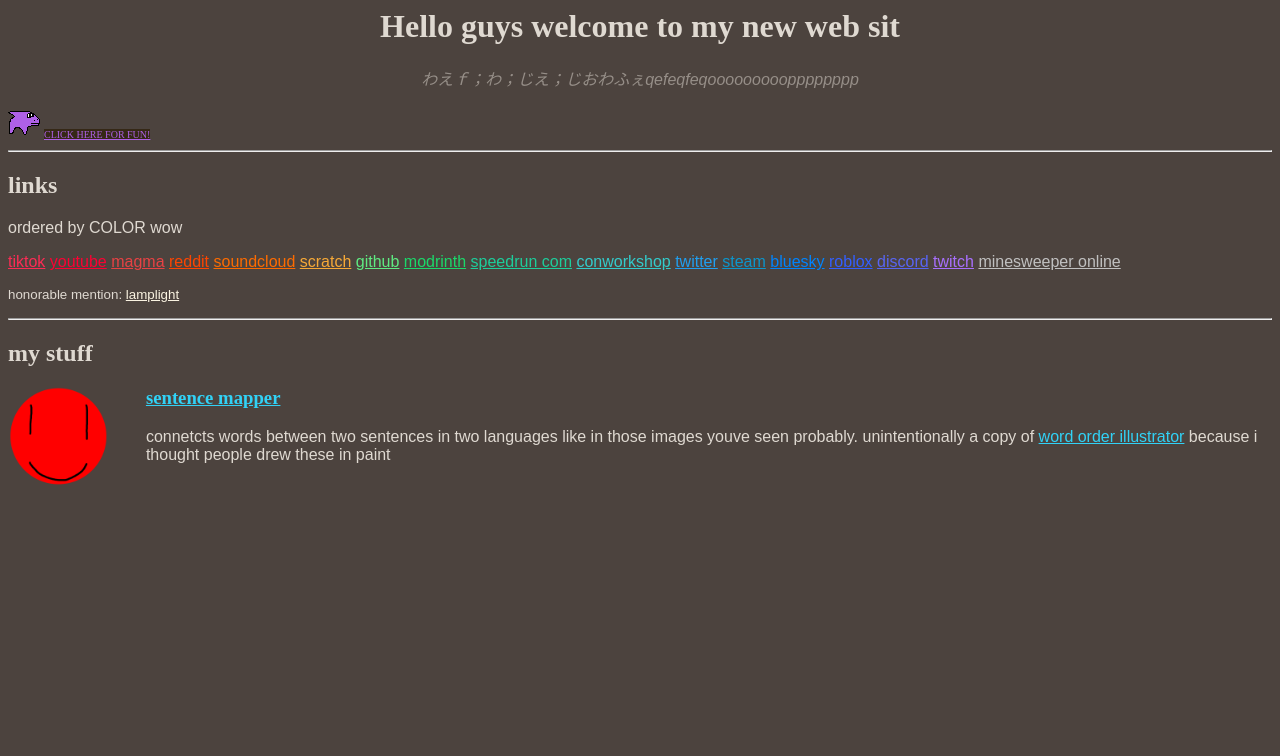
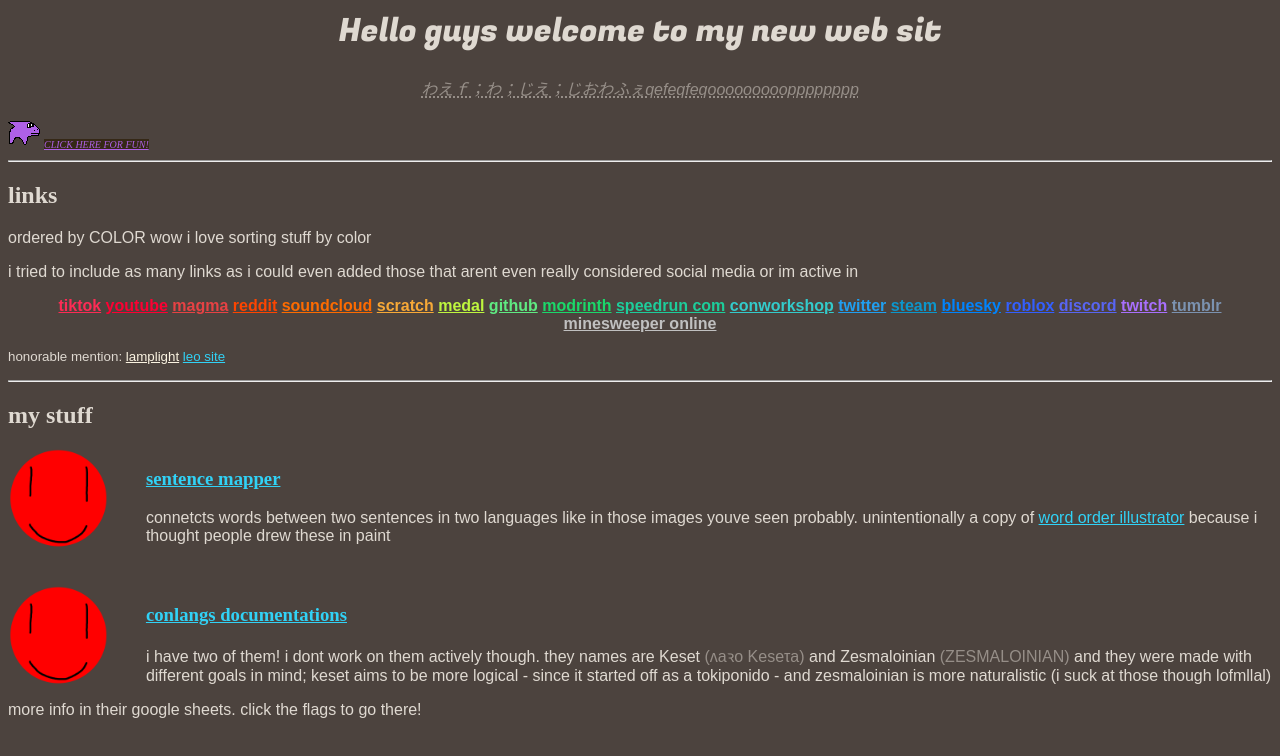
Before and after one commit to GranderUtai/granderutai.github.io, a website: page index.html in a window 1280 px wide. Drawn offline with Linux system fonts and the light colour scheme.

Commit message:
super me!

```diff
--- a/general.css
+++ b/general.css
@@ -8,7 +8,23 @@ a {
 p {
     font-family: sans-serif;
 }
-#altlink {
+.altlink {
     color: #ad60e6;
     background-color: #352816;
 }
+.attention {
+    font-family: "Fugaz One", sans-serif;
+    font-weight: normal;
+}
+.faded {
+    opacity: 50%;
+}
+.hint {
+    text-decoration: underline;
+    text-decoration-style: dotted;
+    text-decoration-thickness: 2px;
+}
+.project-entry {
+    overflow: auto;
+    margin-bottom: 25px;
+}
--- a/index.html
+++ b/index.html
@@ -3,24 +3,30 @@
 	<link rel="icon" href="images/fatudinious.png" type="image/png">
 	<link rel="stylesheet" href="general.css">
 	<meta charset="UTF-8">
-	<style>
-	</style>
+
+	<link rel="preconnect" href="https://fonts.googleapis.com">
+	<link rel="preconnect" href="https://fonts.gstatic.com" crossorigin>
+	<link href="https://fonts.googleapis.com/css2?family=Fugaz+One&display=swap" rel="stylesheet">
+
+
 </head>
 <body>
-	<h1 style="text-align: center">Hello guys welcome to my new web sit</h1>
-	<p style="text-align: center; font-style: italic; color: rgba(223,217,209,0.5)">わえｆ；わ；じえ；じおわふぇqefeqfeqooooooooopppppppp</p>
+	<h1 class="attention" style="text-align: center">Hello guys welcome to my new web sit</h1>
+	<p class="hint faded" title="first ever paragraph added to this site. it serves as a relic of the past and will remain here" style="text-align: center; font-style: italic; cursor: help">わえｆ；わ；じえ；じおわふぇqefeqfeqooooooooopppppppp</p>
 	<img src="images/fatudinious.png" alt="fatudinious">
-	<a id="altlink" href="./redxshrine" style="font-size: 10px">CLICK HERE FOR FUN!</a>
+	<a class="altlink" href="./redxshrine" style="font-size: 10px"><i>CLICK HERE FOR FUN!</i></a>
 	<hr>
 	<h2>links</h2>
-	<p>ordered by COLOR wow</p>
-	<p>
+	<p>ordered by COLOR wow i love sorting stuff by color</p>
+	<p>i tried to include as many links as i could even added those that arent even really considered social media or im active in</p>
+	<p style="text-align: center"><b>
 		<a href="https://tiktok.com/@granderutai" style="color: #fc2c55">tiktok</a>
 		<a href="https://www.youtube.com/@granderutai" style="color: #fd0033">youtube</a>
 		<a href="https://magma.com/artist/granderutai" style="color: #e74244">magma</a>
 		<a href="https://www.reddit.com/user/GranderUtai" style="color: #fd4500">reddit</a>
 		<a href="https://soundcloud.com/granderutai" style="color: #fd6b00">soundcloud</a>
 		<a href="https://scratch.mit.edu/users/granderutai" style="color: #f7a937">scratch</a>
+		<a href="https://medal.tv/u/GranderUtai/?invite=ur-MSxIVXosMjQ2Njg1NTYx" style="color: #bef63e">medal</a>
 		<a href="https://github.com/granderutai" style="color: #5feb82">github</a>
 		<a href="https://modrinth.com/user/GranderUtai" style="color: #1bd86a">modrinth</a>
 		<a href="https://speedrun.com/granderutai" style="color: #1dcd9b">speedrun com</a>
@@ -31,12 +37,25 @@
 		<a href="https://roblox.com/users/549066212" style="color: #335fff">roblox</a>
 		<a href="https://discord.com/users/770228583028490261" style="color: #5865f2">discord</a>
 		<a href="https://www.twitch.tv/granderutai" style="color: #a86ffd">twitch</a>
+		<a href="https://www.tumblr.com/blog/granderutai" style="color: #7b92b0">tumblr</a>
 		<a href="https://minesweeper.online/player/45206259" style="color: #c0c0c0">minesweeper online</a>
-	</p>
-	<p><small>honorable mention: <a href="https://lamplight0.sakura.ne.jp/a/" style="color: #faf3e1">lamplight</a></small></p>
+	</b></p>
+	<p><small>honorable mention:
+		<a href="https://lamplight0.sakura.ne.jp/a" style="color: #faf3e1">lamplight</a>
+		<a href="https://missile-mp3.github.io">leo site</a>
+	</small></p>
 	<hr>
 	<h2>my stuff</h2>
-	<a href="tools/sentencemapper"><img src="images/redx.png" height="100" style="float: left; margin-right: 3%" alt="icon"/></a>
-	<h3><a href="tools/sentencemapper">sentence mapper</a></h3>
-	<p>connetcts words between two sentences in two languages like in those images youve seen probably. unintentionally a copy of <a href="https://word-order.mkpo.li/">word order illustrator</a> because i thought people drew these in paint</p>
+
+	<div class="project-entry">
+		<a href="tools/sentencemapper"><img src="images/redx.png" height="100" style="float: left; margin-right: 3%" alt="icon"/></a>
+		<h3><a href="tools/sentencemapper">sentence mapper</a></h3>
+		<p>connetcts words between two sentences in two languages like in those images youve seen probably. unintentionally a copy of <a href="https://word-order.mkpo.li/">word order illustrator</a> because i thought people drew these in paint</p>
+	</div>
+	<div class="project-entry">
+		<a href="LINK HERE"><img src="images/redx.png" height="100" style="float: left; margin-right: 3%" alt="icon"/></a>
+		<h3><a href="LINK HERE">conlangs documentations</a></h3>
+		<p>i have two of them! i dont work on them actively though. they names are Keset <span class="faded">(ʌaꝛo Keseτa)</span> and Zesmaloinian <span class="faded">(ZESMALOINIAN)</span> and they were made with different goals in mind; keset aims to be more logical - since it started off as a tokiponido - and zesmaloinian is more naturalistic (i suck at those though lofmllal)</p>
+		<p>more info in their google sheets. click the flags to go there!</p>
+	</div>
 </body>
--- a/style.css
+++ b/style.css
@@ -1,18 +1,18 @@
-#redbody {
+.redbody {
     background-color: #b00000;
     background-image: image-set("images/redx.png");
     background-repeat: repeat;
 }
 
-#fancy {
+.fancy {
     font-family: Jokerman, serif;
     text-align: center;
 }
 
 @font-face {
     font-family: "Nishiki Teki Lili";
-    src: url("./nishiki-teki-lili.ttf") format("truetype");
+    src: url("fonts/NishikiTekiLili.ttf") format("truetype");
 }
-#tp {
+.tp {
     font-family: "Nishiki Teki Lili", serif;
 }
```
Also changed, not shown: fonts/GaliverSans.ttf (added), 3 other files.
